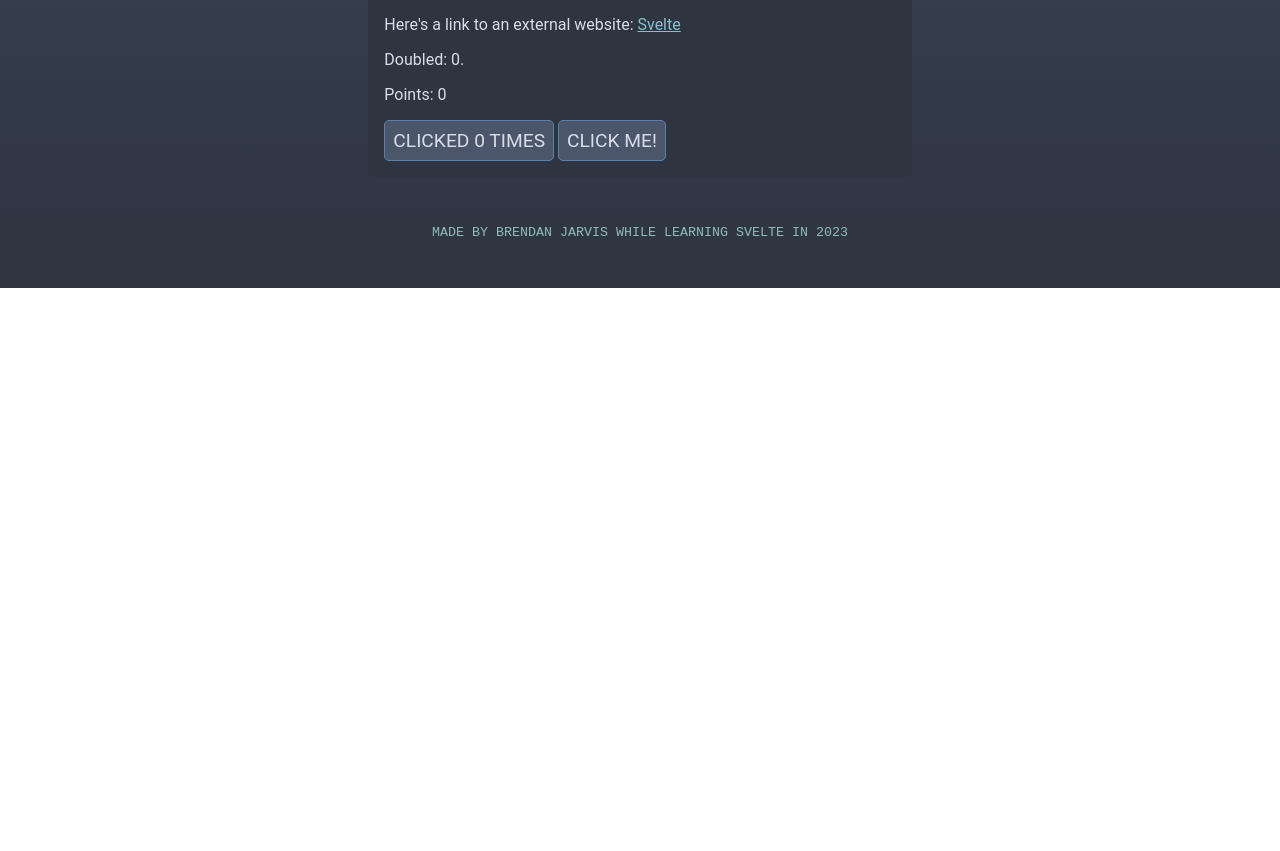
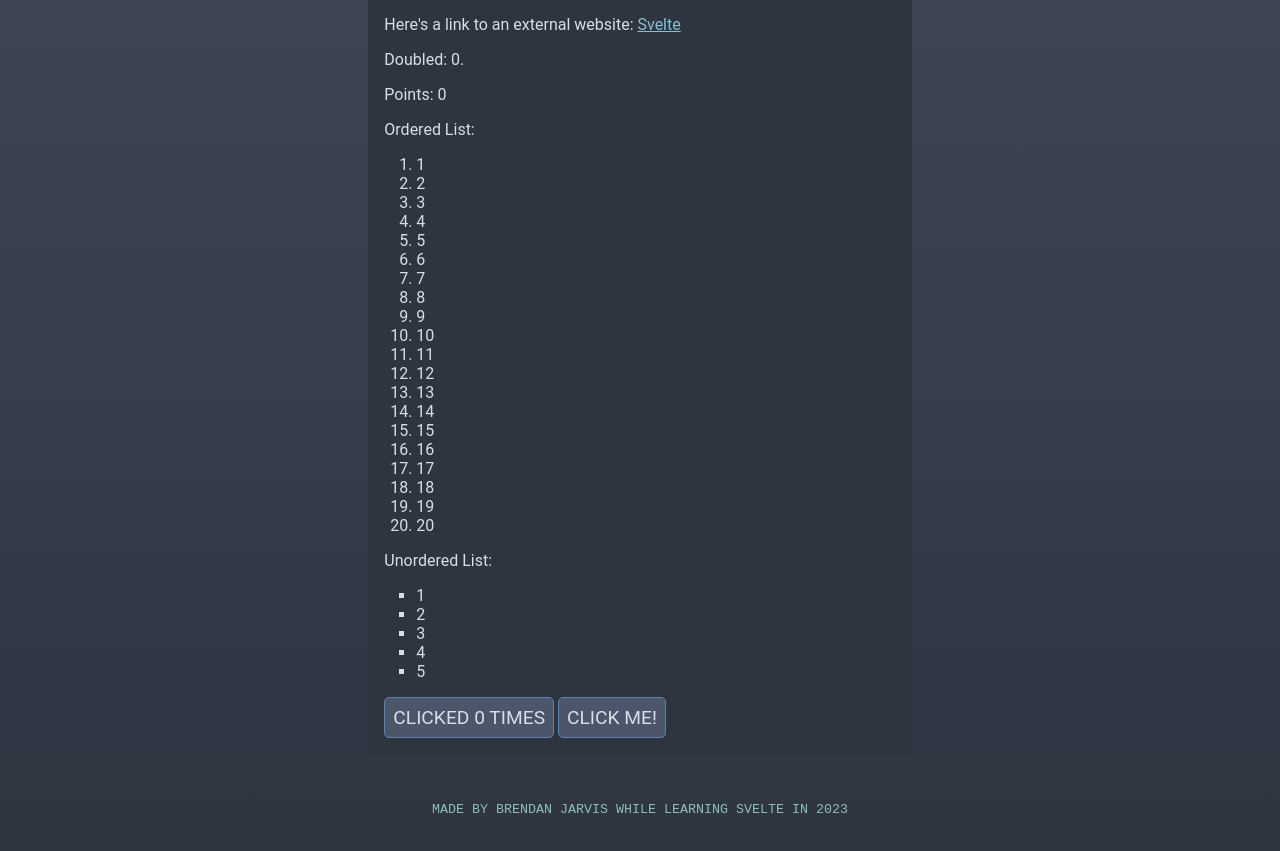
Before and after one commit to brendan-jarvis/svelte, a SvelteKit app: page / in a window 1280 px wide. Shown: the part 866-1717 px from the top of the page. Before the commit the page ends 1154 px from the top, so only its background shows below. Built offline with nearby package versions, Linux system fonts and the light colour scheme.

Commit message:
List styling

```diff
--- a/src/components/clicker.svelte
+++ b/src/components/clicker.svelte
@@ -41,6 +41,20 @@
 <p>Doubled: {doubled}.</p>
 <p>Points: {calculatePoints(count)}</p>
 
+<p>Ordered List:</p>
+<ol>
+	{#each [1, 2, 3, 4, 5, 6, 7, 8, 9, 10, 11, 12, 13, 14, 15, 16, 17, 18, 19, 20] as number}
+		<li>{number}</li>
+	{/each}
+</ol>
+
+<p>Unordered List:</p>
+<ul>
+	{#each [1, 2, 3, 4, 5] as number}
+		<li>{number}</li>
+	{/each}
+</ul>
+
 <button on:click={() => (count += 1)}>Clicked {count} {count === 1 ? 'time' : 'times'}</button>
 {#if !clicked}
 	<button on:click={() => (clicked = true)}>Click me!</button>
--- a/src/routes/+layout.svelte
+++ b/src/routes/+layout.svelte
@@ -183,6 +183,16 @@
 		color: var(--frost-4);
 	}
 
+	/* List styling */
+	:global(ul) {
+		list-style: square;
+		padding: 0 0 0 2rem;
+	}
+
+	:global(ol) {
+		padding: 0 0 0 2rem;
+	}
+
 	/* Navigation styling */
 	nav,
 	footer {
```
